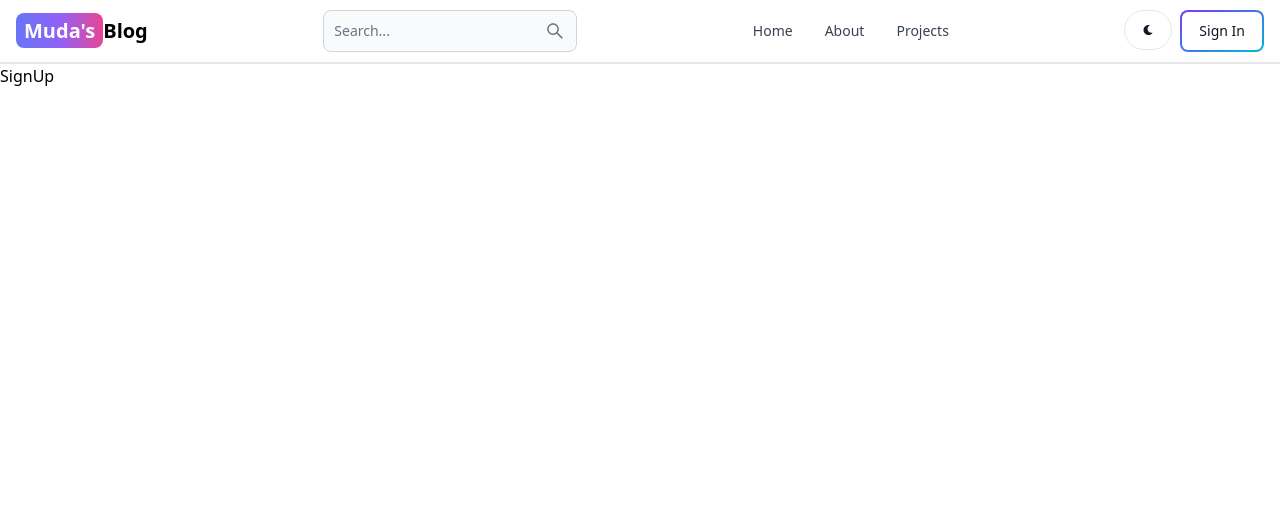
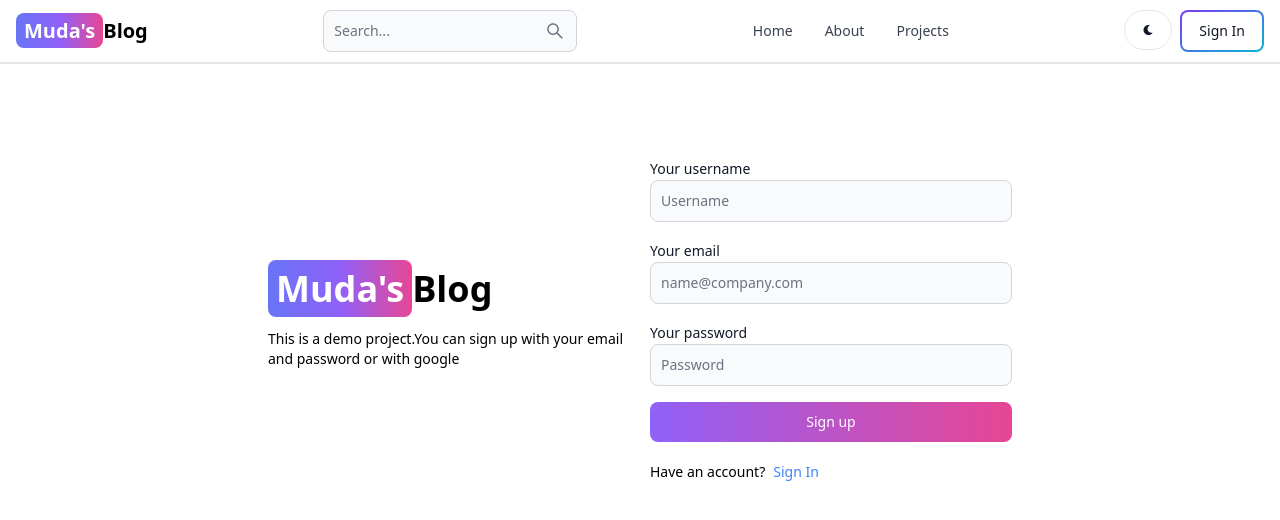
Before and after one commit to mudasirr13/blog-page, a React (Vite) app in the folder client/: page /sign-up in a window 1280 px wide. Shown: the top 520 px of the page. Built offline with nearby package versions, Linux system fonts and the light colour scheme.

Commit message:
create ui of signup page

```diff
--- a/client/src/pages/SignUp.jsx
+++ b/client/src/pages/SignUp.jsx
@@ -1,9 +1,50 @@
-import React from 'react'
+import React from "react";
+import { Link } from "react-router-dom";
+import { Button, Label, TextInput } from "flowbite-react";
 
 function SignUp() {
   return (
-    <div>SignUp</div>
-  )
+    <div className="min-h-screen mt-20">
+      <div className="flex p-3 max-w-3xl mx-auto flex-col md:flex-row md:items-center gap-5">
+        {/* left */}
+        <div className="flex-1">
+          <Link to="/" className="   font-bold dark:text-white text-4xl">
+            <span className="px-2 py-1 bg-gradient-to-r from-indigo-500 via-purple-500 to-pink-500 rounded-lg text-white">
+              Muda's
+            </span>
+            Blog
+          </Link>
+          <p className="text-sm mt-5">
+            This is a demo project.You can sign up with your email and password
+            or with google
+          </p>
+        </div>
+        {/* right */}
+
+        <div className="flex-1">
+          <form className="flex flex-col gap-4">
+            <div >
+              <Label value="Your username" />
+              <TextInput type="text" placeholder="Username" id="username" />
+            </div>
+            <div >
+              <Label value="Your email" />
+              <TextInput type="text" placeholder="name@company.com" id="email" />
+            </div>
+            <div >
+              <Label value="Your password" />
+              <TextInput type="text" placeholder="Password" id="password" />
+            </div>
+            <Button gradientDuoTone="purpleToPink" type="submit">Sign up</Button>
+          </form>
+          <div className="flex gap-2 text-sm mt-5">
+            <span>Have an account?</span>
+            <Link to="/sign-in" className="text-blue-500">Sign In</Link>
+          </div>
+        </div>
+      </div>
+    </div>
+  );
 }
 
-export default SignUp
+export default SignUp;
```
